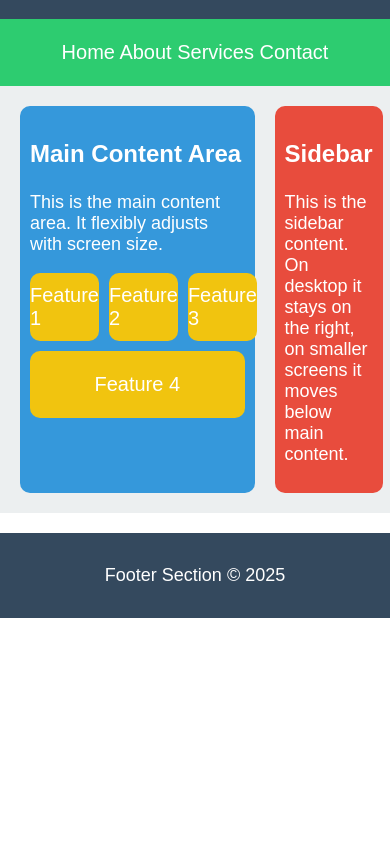
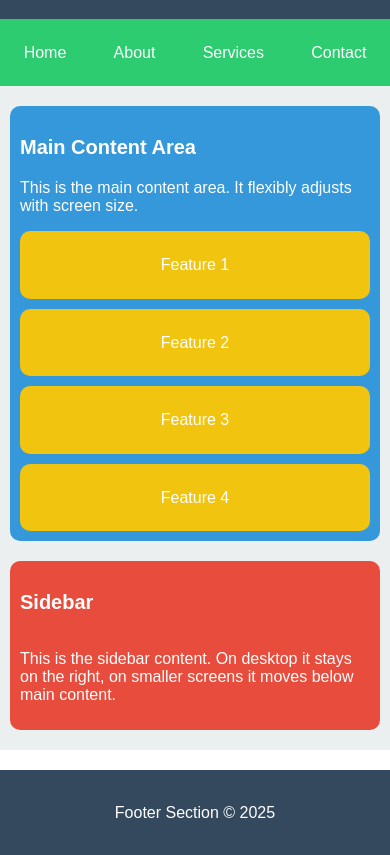
Before and after one commit to NethKW/responsive_ui_design, a plain HTML site: page assignment_1/assignment_1.html in a window 390 px wide. Shown: the part 61-916 px from the top of the page. Before the commit the page ends 844 px from the top, so only its background shows below. Drawn offline with Linux system fonts and the light colour scheme.

Commit message:
update the mobile and tablet view responsive layout

```diff
--- a/assignment_1/assignment_1.css
+++ b/assignment_1/assignment_1.css
@@ -10,8 +10,8 @@
     --content-padding: 10px;
     --primary-border-radius: 10px;
     --font-size-primary: 24px;
-    --font-size-secondary: 20px;
-    --font-size-ternary: 18px;
+    --font-size-secondary: 22px;
+    --font-size-ternary: 20px;
     --font-weight: bold;
 }
 
@@ -48,9 +48,19 @@ p {
     font-size: var(--font-size-secondary);
 }
 
+.header nav {
+    display: flex;
+    flex-direction: row;
+    justify-content: space-around;
+    width: 100%;
+}
+
 .header a {
     text-decoration: none;
     color: var(--bg-primary-color);
+    display: flex;
+    justify-content: center;
+    align-items: center;
 }
 
 .content {
@@ -127,3 +137,119 @@ p {
     justify-content: center;
     align-items: center;
 }
+
+@media (max-width: 1024px) {
+    :root {
+        --content-padding: 10px;
+        --primary-border-radius: 10px;
+        --font-size-primary: 22px;
+        --font-size-secondary: 20px;
+        --font-size-ternary: 18px;
+        --font-weight: bold;
+    }
+
+    .header {
+        font-size: var(--font-size-secondary);
+    }
+
+    p {
+        font-size: var(--font-size-ternary);
+    }
+
+    .content {
+        display: flex;
+        flex-direction: column;
+        align-items: center;
+        justify-content: center;
+    }
+
+    .content .heading {
+        font-size: var(--font-size-primary);
+        font-weight: var(--font-weight)
+    }
+
+    .feature-section {
+        font-size: var(--font-size-ternary);
+    }
+
+    .feature-section-1 {
+        display: flex;
+        flex-direction: column;
+        align-items: center;
+        justify-content: center;
+    }
+
+    .sub-feature {
+        width: 100%;
+    }
+
+    .sidebar {
+        display: flex;
+        flex-direction: column;
+        justify-content: center;
+        width: 100%;
+    }
+
+}
+
+/*mobile(600px and down)*/
+@media (max-width: 600px) {
+    :root {
+        --content-padding: 10px;
+        --primary-border-radius: 10px;
+        --font-size-primary: 20px;
+        --font-size-secondary: 18px;
+        --font-size-ternary: 16px;
+        --font-weight: bold;
+    }
+
+    .header {
+        font-size: var(--font-size-ternary);
+    }
+
+    p {
+        font-size: var(--font-size-ternary);
+    }
+
+    .content {
+        display: flex;
+        flex-direction: column;
+        align-items: center;
+        justify-content: center;
+    }
+
+    .content .heading {
+        font-size: var(--font-size-primary);
+        font-weight: var(--font-weight)
+    }
+
+    .content {
+        display: flex;
+        flex-direction: column;
+        align-items: center;
+        justify-content: center;
+    }
+
+    .feature-section {
+        font-size: var(--font-size-ternary);
+    }
+
+    .feature-section-1 {
+        display: flex;
+        flex-direction: column;
+        align-items: center;
+        justify-content: center;
+    }
+
+    .sub-feature {
+        width: 100%;
+    }
+
+    .sidebar {
+        display: flex;
+        flex-direction: column;
+        justify-content: center;
+        width: 100%;
+    }
+
+}
```
